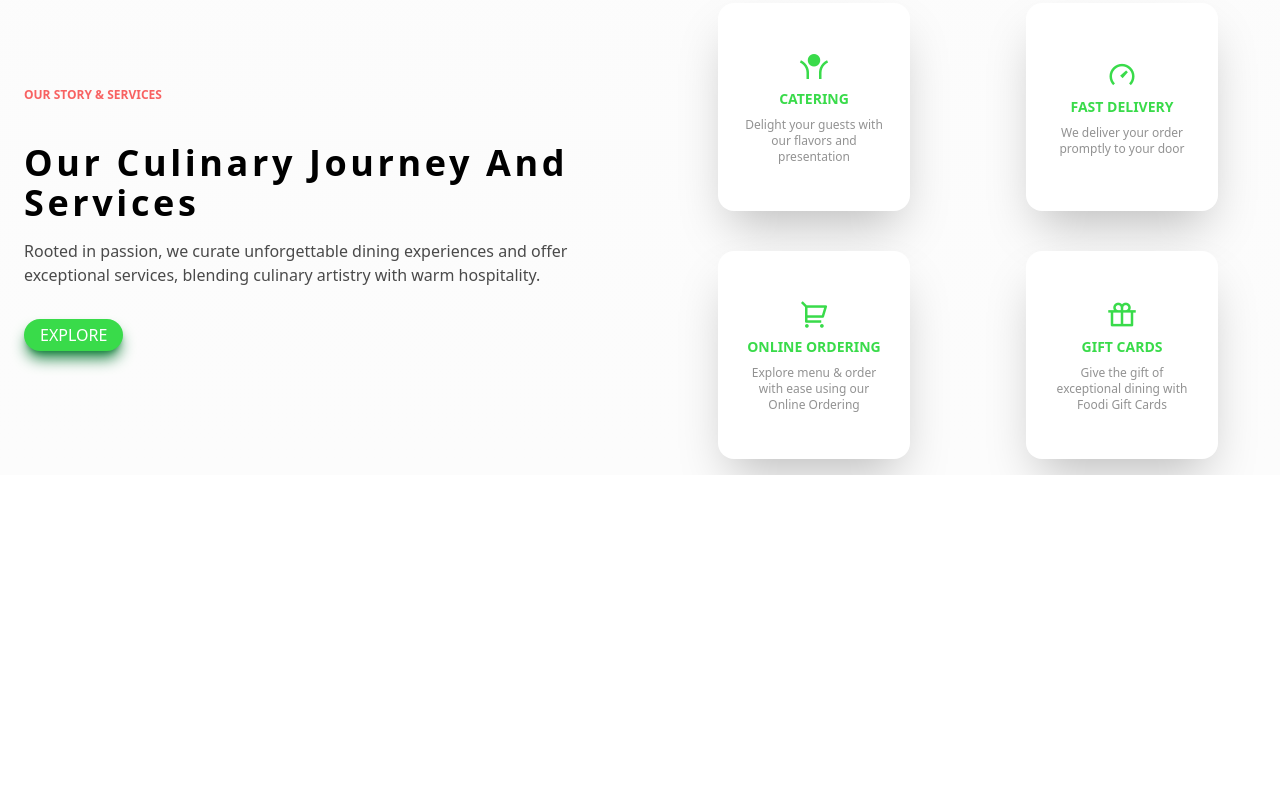
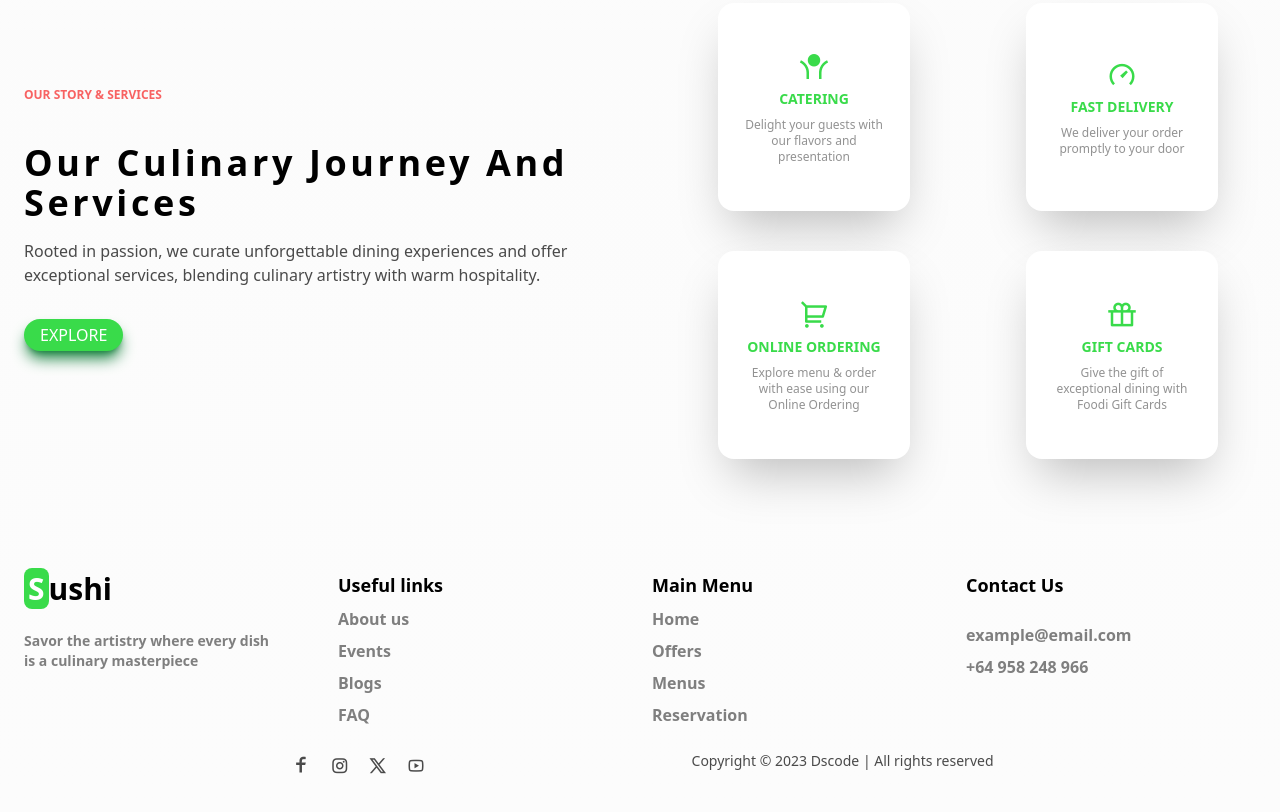
Before and after one commit to Trailblazer-dev/sushiWebsite, a website: page src/index.html in a window 1280 px wide. Shown: the part 2259-3071 px from the top of the page. Before the commit the page ends 2734 px from the top, so only its background shows below. Drawn offline with nearby package versions, Linux system fonts and the light colour scheme.

Commit message:
building

```diff
--- a/src/index.html
+++ b/src/index.html
@@ -429,10 +429,14 @@
 
       <!-- Services -->
       <section class="my-4" id="services">
-        <div class="container mt-28 sm:mx-auto flex flex-col justify-center items-center md:flex-row md:gap-8 lg:gap-12 lg:px-6 xl:gap-20">
+        <div
+          class="container mt-28 sm:mx-auto flex flex-col justify-center items-center md:flex-row md:gap-8 lg:gap-12 lg:px-6 xl:gap-20"
+        >
           <div class="mb-6 md:w-1/2">
-            <p class="subtitle mb-10 ">OUR STORY & SERVICES</p>
-            <h2 class="title mb-4 xl:text-4xl xl:tracking-widest">Our Culinary Journey And Services</h2>
+            <p class="subtitle mb-10">OUR STORY & SERVICES</p>
+            <h2 class="title mb-4 xl:text-4xl xl:tracking-widest">
+              Our Culinary Journey And Services
+            </h2>
             <p class="text-descriptionColor font-medium mb-4 xl:mb-8">
               Rooted in passion, we curate unforgettable dining experiences and
               offer exceptional services, blending culinary artistry with warm
@@ -440,7 +444,9 @@
             </p>
             <button class="btn xl:px-4">EXPLORE</button>
           </div>
-          <div class="grid grid-cols-1 gap-6 xl:gap-10 sm:grid-cols-2 place-items-center cursor-pointer md:w-1/2">
+          <div
+            class="grid grid-cols-1 gap-6 xl:gap-10 sm:grid-cols-2 place-items-center cursor-pointer md:w-1/2"
+          >
             <!-- card 1 -->
             <div
               class="bg-white shadow-2xl w-40 h-40 xl:w-48 xl:h-52 flex flex-col justify-center items-center mx-auto px-6 rounded-2xl hover:scale-105"
@@ -461,7 +467,7 @@
             </div>
             <!-- card 2 -->
             <div
-              class="bg-white shadow-2xl w-40 h-40 xl:w-48 xl:h-52  flex flex-col justify-center items-center mx-auto px-6 rounded-2xl hover:scale-105"
+              class="bg-white shadow-2xl w-40 h-40 xl:w-48 xl:h-52 flex flex-col justify-center items-center mx-auto px-6 rounded-2xl hover:scale-105"
             >
               <div
                 class="text-secondaryColor flex justify-center items-center text-3xl mb-1"
@@ -479,7 +485,7 @@
             </div>
             <!-- card 3 -->
             <div
-              class="bg-white shadow-2xl w-40 h-40 xl:w-48 xl:h-52  flex flex-col justify-center items-center mx-auto px-6 rounded-2xl hover:scale-105"
+              class="bg-white shadow-2xl w-40 h-40 xl:w-48 xl:h-52 flex flex-col justify-center items-center mx-auto px-6 rounded-2xl hover:scale-105"
             >
               <div
                 class="text-secondaryColor flex justify-center items-center text-3xl mb-1"
@@ -497,7 +503,7 @@
             </div>
             <!-- card 4 -->
             <div
-              class="bg-white shadow-2xl w-40 h-40 xl:w-48 xl:h-52  flex flex-col justify-center items-center mx-auto px-6 rounded-2xl hover:scale-105"
+              class="bg-white shadow-2xl w-40 h-40 xl:w-48 xl:h-52 flex flex-col justify-center items-center mx-auto px-6 rounded-2xl hover:scale-105"
             >
               <div
                 class="text-secondaryColor flex justify-center items-center text-3xl mb-1"
@@ -517,17 +523,106 @@
         </div>
       </section>
       <!-- Contact -->
-       <section class="my-4" id="contact">
-        <div class="container">
-          <div class=""></div>
-          <div class=""></div>
-          <div class=""></div>
-          <div class=""></div>
+      <section class="my-4" id="contact">
+        <div
+          class="container mt-28 grid place-items-center gap-4 grid-cols-2 sm:grid-cols-3 sm:mx-auto md:grid-cols-4 md:justify-items-start sm:gap-6"
+        >
+          <div
+            class="flex justify-center items-center sm:items-start sm:justify-start flex-col col-span-2 sm:col-span-1 md:pb-6 lg:pb-10 xl:pb-14"
+          >
+            <div class="font-bold text-3xl mb-2 sm:mb-6">
+              <span class="bg-secondaryColor px-1 text-white rounded-lg">S</span
+              >ushi
+            </div>
+            <p class="text-descriptionColor/70 text-sm font-semibold pr-10">
+              Savor the artistry where every dish is a culinary masterpiece
+            </p>
+          </div>
+          <div class="">
+            <h2 class="font-bold text-lg mb-2">Useful links</h2>
+            <div
+              class="text-descriptionColor/70 flex flex-col space-y-2 font-semibold"
+            >
+              <a href="#about" class="hover:text-secondaryColor">About us</a>
+              <a href="#" class="hover:text-secondaryColor">Events</a>
+              <a href="#" class="hover:text-secondaryColor">Blogs</a>
+              <a href="#" class="hover:text-secondaryColor">FAQ</a>
+            </div>
+          </div>
+          <div class="">
+            <h2 class="font-bold text-lg mb-2">Main Menu</h2>
+            <div
+              class="text-descriptionColor/70 flex flex-col space-y-2 font-semibold"
+            >
+              <a href="#home" class="hover:text-secondaryColor">Home</a>
+              <a href="#" class="hover:text-secondaryColor">Offers</a>
+              <a href="#menu" class="hover:text-secondaryColor">Menus</a>
+              <a href="#" class="hover:text-secondaryColor">Reservation</a>
+            </div>
+          </div>
+          <div class="col-span-2 sm:col-span-3 md:col-span-1 md:pb-9 lg:pb-12">
+            <h2 class="font-bold text-lg mb-2 md:mb-6">Contact Us</h2>
+            <div
+              class="text-descriptionColor/70 flex flex-col space-y-2 font-semibold"
+            >
+              <a href="#" class="hover:text-secondaryColor"
+                >example@email.com</a
+              >
+              <a href="#" class="hover:text-secondaryColor">+64 958 248 966</a>
+            </div>
+          </div>
         </div>
-       </section>
+      </section>
     </main>
 
     <!-- Footer -->
+    <footer class="my-6">
+      <div class="container flex flex-col sm:flex-row sm:justify-evenly sm:items-start justify-center items-center sm:mx-auto">
+        <div class="text-descriptionColor mb-2 cursor-pointer sm:space-x-2">
+          <a
+            href="http://www.facebook.com"
+            title="Visit us on Facebook"
+            target="_blank"
+            rel="noopener noreferrer"
+            ><i
+              class="ri-facebook-line text-xl hover:bg-secondaryColor p-1 rounded-full font-bold hover:text-white"
+            ></i>
+          </a>
+          <a
+            href="http://www.instagram.com"
+            title="Visit us on Instagram"
+            target="_blank"
+            rel="noopener noreferrer"
+          >
+            <i
+              class="ri-instagram-line text-lg hover:bg-secondaryColor p-1 rounded-full hover:text-white"
+            ></i>
+          </a>
+          <a
+            href="http://www.X.com"
+            title="Visit us on X"
+            target="_blank"
+            rel="noopener noreferrer" >
+
+          <i
+            class="ri-twitter-x-line text-lg hover:bg-secondaryColor p-1 rounded-full hover:text-white"
+          ></i>
+          </a>
+          <a
+            href="http://www.youtube.com"
+            title="Visit us on youtube"
+            target="_blank"
+            rel="noopener noreferrer" >
+          <i
+            class="ri-youtube-line text-lg hover:bg-secondaryColor p-1 rounded-full hover:text-white"
+          ></i>
+          </a>
+        </div>
+        <p class="text-sm text-descriptionColor">
+          Copyright &copy; 2023 Dscode | All rights reserved
+        </p>
+      </div>
+    </footer>
     <script src="js/main.js"></script>
   </body>
 </html>
```
Also changed, not shown: src/output.css.
